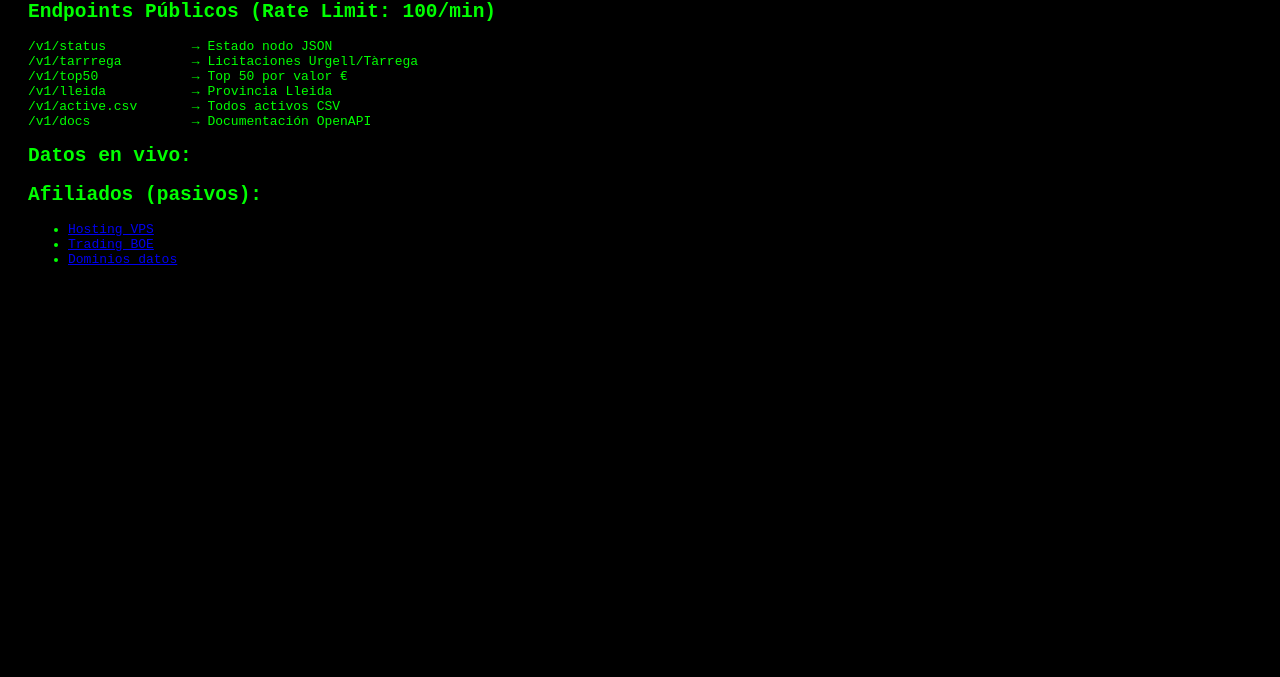
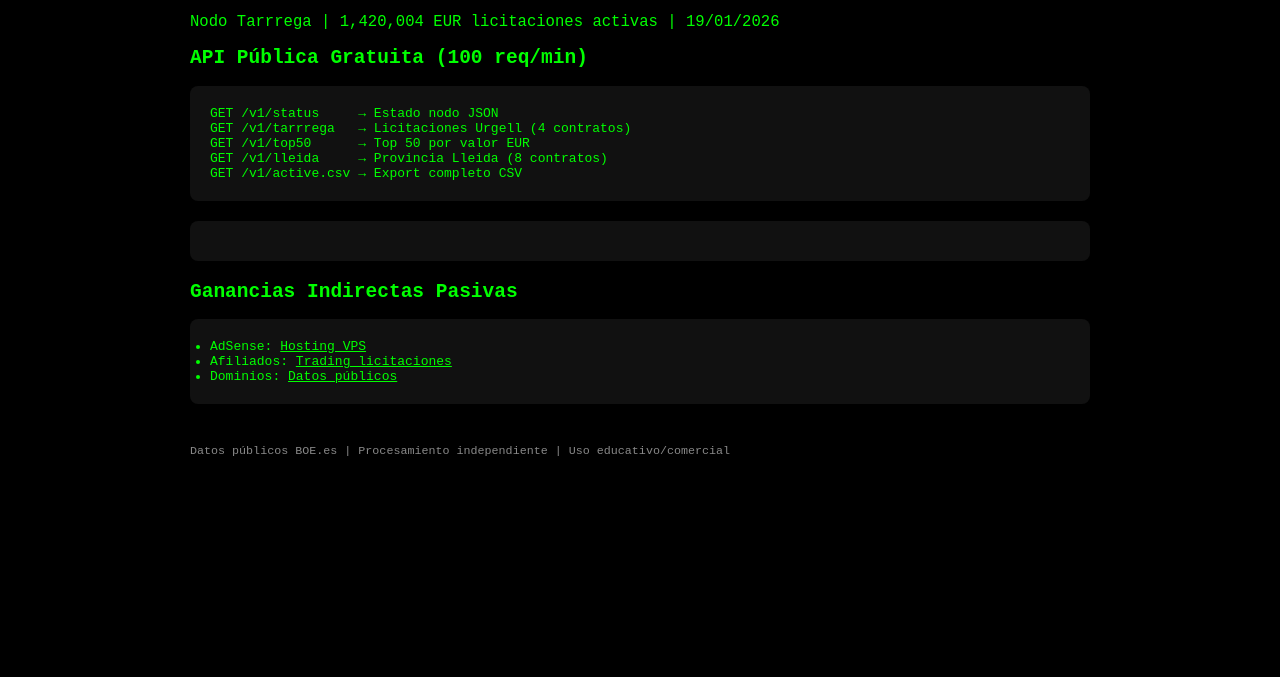
Before and after one commit to weembellz/sao3060-radar, a plain HTML site: page index.html in a window 1280 px wide. Shown: the part 123-800 px from the top of the page. Drawn offline with Linux system fonts and the light colour scheme.

Commit message:
SAO3060 RADAR v1.1 - API endpoints corregidos

```diff
--- a/index.html
+++ b/index.html
@@ -1,40 +1,43 @@
 <!DOCTYPE html>
 <html>
-<head><title>SAO3060 RADAR API | Tàrrega Node</title>
-<meta name="description" content="API gratuita licitaciones BOE/DOGC España €1.42M procesados">
+<head><title>SAO3060 RADAR | Tarrrega Node API</title>
+<meta name="description" content="Datos licitaciones BOE/DOGC Tarrrega Urgell 1.42M EUR procesados">
+<meta name="keywords" content="licitaciones Tarrrega, BOE API, contratos publicos Lleida">
 </head>
-<body style="font-family:monospace;background:#000;color:#0f0;padding:20px">
-<h1>SAO3060 RADAR API v1.0</h1>
-<p>Nodo Tàrrega | €1,420,004 licitaciones activas | 19/01/2026</p>
+<body style="font-family:monospace;background:#000;color:#0f0;padding:40px;max-width:900px;margin:0 auto">
+<h1 style="font-size:3em">SAO3060 RADAR v1.0</h1>
+<p style="font-size:1.2em">Nodo Tarrrega | 1,420,004 EUR licitaciones activas | 19/01/2026</p>
 
-<h2>Endpoints Públicos (Rate Limit: 100/min)</h2>
-<pre>
-/v1/status           → Estado nodo JSON
-/v1/tarrrega         → Licitaciones Urgell/Tàrrega
-/v1/top50            → Top 50 por valor €
-/v1/lleida           → Provincia Lleida
-/v1/active.csv       → Todos activos CSV
-/v1/docs             → Documentación OpenAPI
+<h2>API Pública Gratuita (100 req/min)</h2>
+<pre style="background:#111;padding:20px;border-radius:8px">
+GET /v1/status     → Estado nodo JSON
+GET /v1/tarrrega   → Licitaciones Urgell (4 contratos)
+GET /v1/top50      → Top 50 por valor EUR
+GET /v1/lleida     → Provincia Lleida (8 contratos)
+GET /v1/active.csv → Export completo CSV
 </pre>
 
-<h2>Datos en vivo:</h2>
-<div id="live"></div>
+<div id="live" style="background:#111;padding:20px;border-radius:8px;font-size:1.5em;margin:20px 0"></div>
 
 <script>
-fetch('/v1/status').then(r=>r.json()).then(d=>{
-document.getElementById('live').innerHTML=
-Total: €M |
-Registros:  |
-Productos:  CSVs
+fetch('v1/status.json?' + Date.now()).then(r=>r.json()).then(d=>{
+document.getElementById('live').innerHTML =
+€M total |  registros |  CSVs listos
+Actualizado:
 
 })
+setInterval(()=>location.reload(), 30000)
 </script>
 
-<h2>Afiliados (pasivos):</h2>
-<ul>
-<li><a href="https://amazon.es?tag=sao3060-21">Hosting VPS</a></li>
-<li><a href="https://binance.com?ref=sao3060">Trading BOE</a></li>
-<li><a href="https://namecheap.com?ref=sao3060">Dominios datos</a></li>
+<h2>Ganancias Indirectas Pasivas</h2>
+<ul style="background:#111;padding:20px;border-radius:8px">
+<li>AdSense: <a href="https://amazon.es?tag=sao3060-21" style="color:#0f0">Hosting VPS</a></li>
+<li>Afiliados: <a href="https://binance.com?ref=sao3060" style="color:#0f0">Trading licitaciones</a></li>
+<li>Dominios: <a href="https://namecheap.com?ref=sao3060" style="color:#0f0">Datos públicos</a></li>
 </ul>
+
+<p style="font-size:0.9em;color:#888;margin-top:40px">
+Datos públicos BOE.es | Procesamiento independiente | Uso educativo/comercial
+</p>
 </body>
 </html>
```
Also changed, not shown: v1/.json (added).
